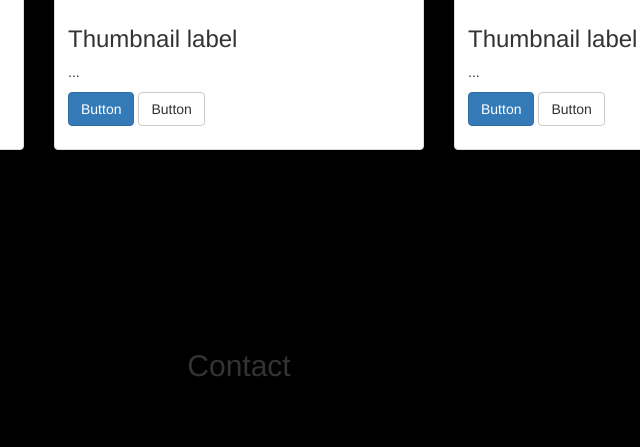
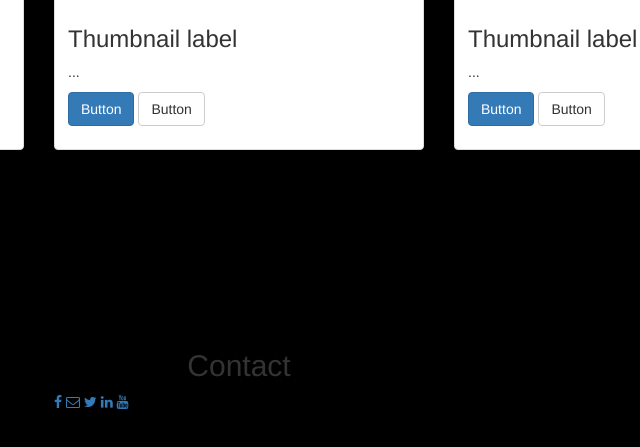
Before and after one commit to christophszcz/tutoringWebsite, a plain HTML site: page index.html in a window 1280 px wide. Shown: the part 1843-2290 px from the top of the page, 401-1041 px from the left. Drawn offline with nearby package versions, Linux system fonts and the light colour scheme.

Commit message:
Added social media template.

```diff
--- a/index.html
+++ b/index.html
@@ -3,6 +3,7 @@
 <head>
   <meta charset="UTF-8">
   <meta name="viewport" content="width=device-width, initial-scale=1">
+  <link href="http://maxcdn.bootstrapcdn.com/font-awesome/4.1.0/css/font-awesome.min.css" rel="stylesheet">
   <link href="css/bootstrap.min.css" rel="stylesheet" />
   <link href="css/style.css" rel="stylesheet" />
   <meta charset="UTF-8">
@@ -129,6 +130,25 @@
         <div align="center">
           <h2>Contact</h2>
         </div>
+          <div class="row">
+            <div class="col-md-4 col-md-offset-4 footer-items">
+              <a class="social-media" href="http://facebook.com" target="_blank">
+                <i class="fa fa-facebook"></i>
+              </a>
+              <a class="social-media" href="mailto:digidevhaus@gmail.com" target="_blank">
+                <i class="fa fa-envelope-o"></i>
+              </a>
+              <a class="social-media" href="https://twitter.com" target="_blank">
+                <i class="fa fa-twitter"></i>
+              </a>
+              <a class="social-media" href="http://linkedin.com" target="_blank">
+                <i class="fa fa-linkedin"></i>
+              </a>
+              <a class="social-media" href="http://youtube.com" target="_blank">
+                <i class="fa fa-youtube"></i>
+              </a>
+            </div><!-- .col-md-4 .col-md-offset-4 .footer-items -->
+          </div><!-- .row -->
       </div><!-- .row -->
     </div><!-- .container -->
   </section>
```
